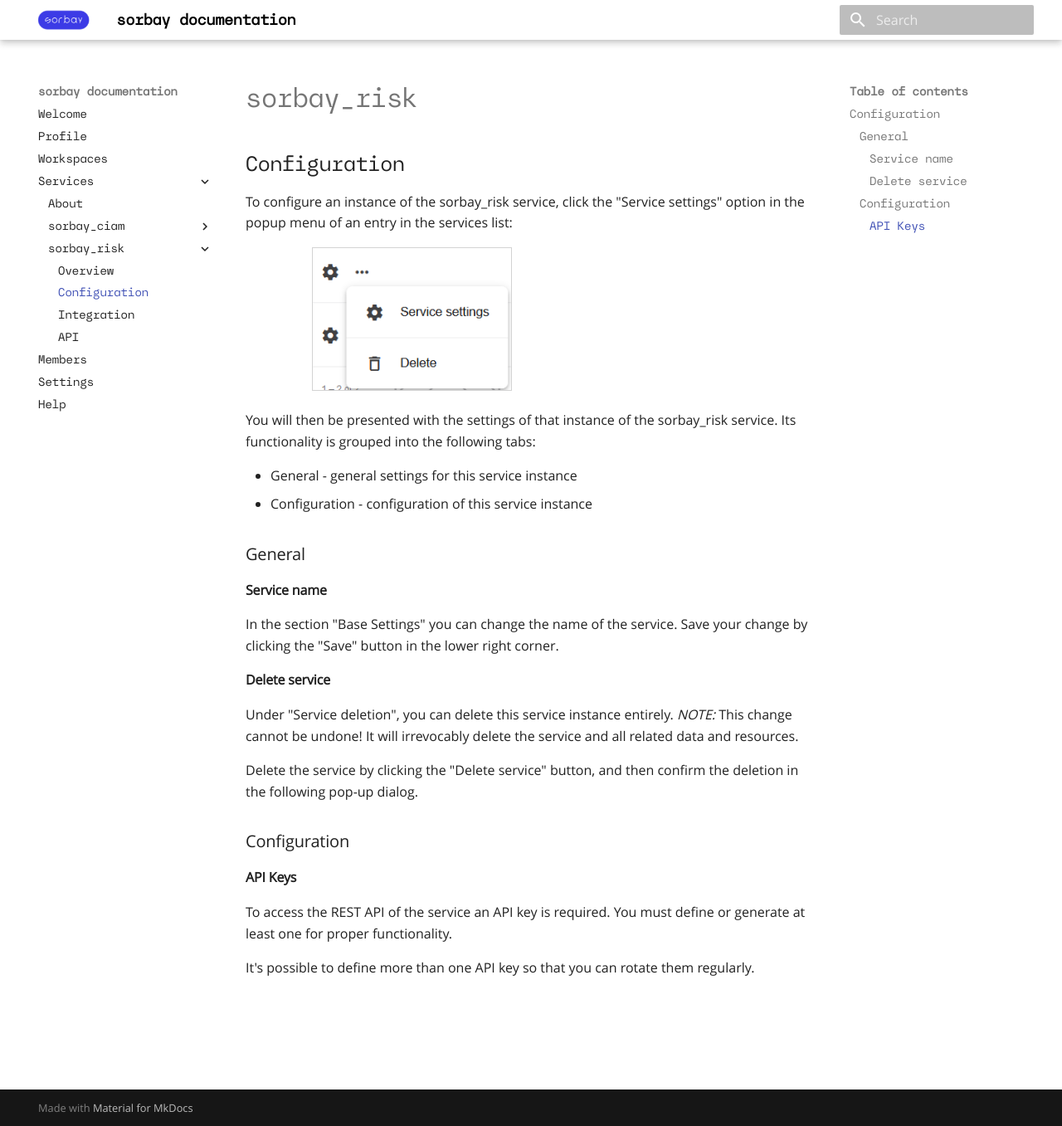
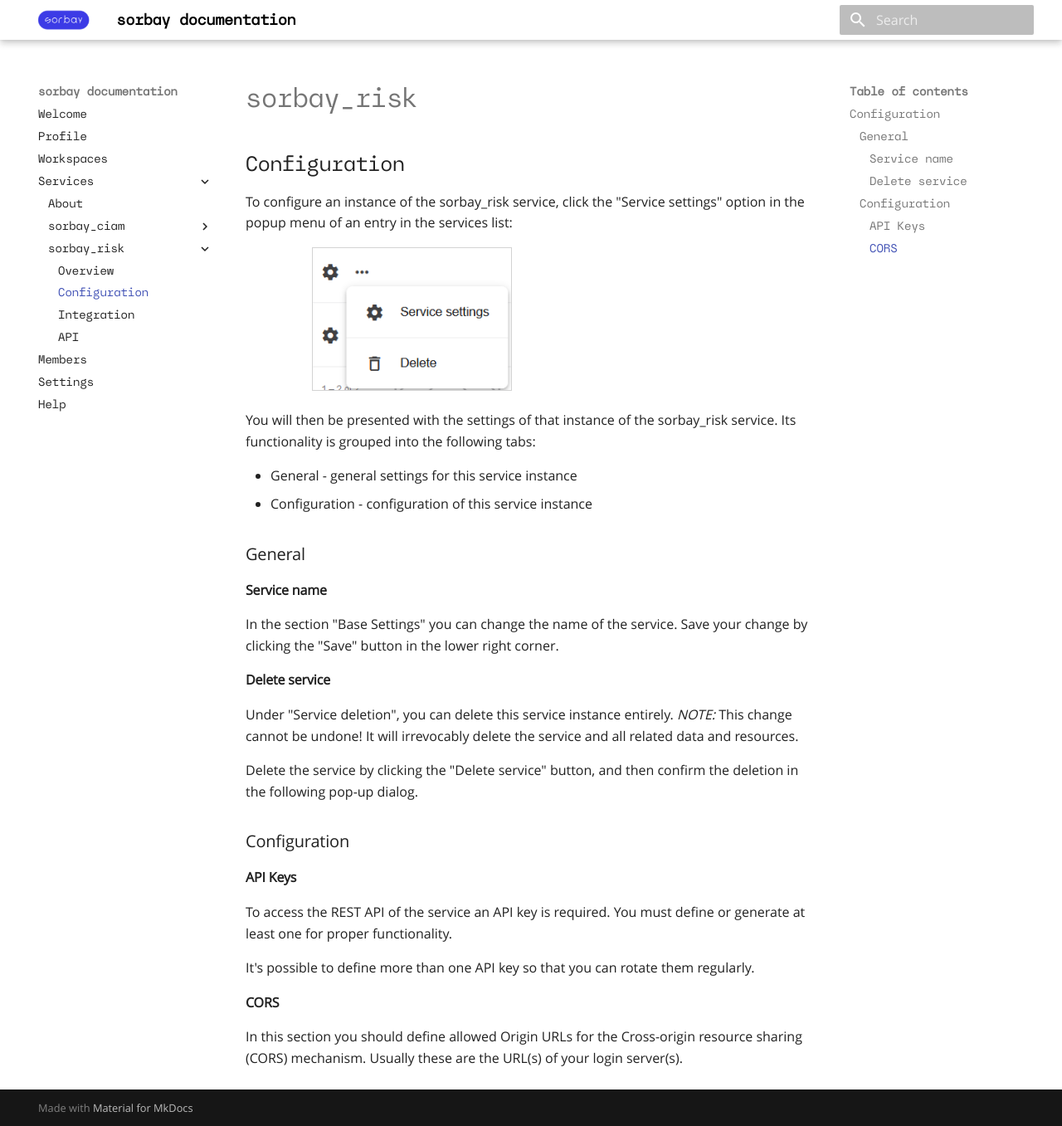
Before and after one commit to sorbay/sorbay-documentation, an MkDocs documentation site: the page built from docs/en/sorbay_risk_configuration.md, in a window 1280 px wide and 1357 px high. Shown: the whole window at 83% size. Built offline with MkDocs 1.6.1 and Material for MkDocs 9.7.7, drawn with Linux system fonts in a browser that asks for light colours.

Commit message:
#229300 Risk service config: CORS Allowed Origins URLs

```diff
--- a/docs/en/sorbay_risk_configuration.md
+++ b/docs/en/sorbay_risk_configuration.md
@@ -36,3 +36,8 @@
 You must define or generate at least one for proper functionality.
 
 It's possible to define more than one API key so that you can rotate them regularly.
+
+#### CORS
+
+In this section you should define allowed Origin URLs for the Cross-origin resource sharing (CORS) mechanism.
+Usually these are the URL(s) of your login server(s).
```
